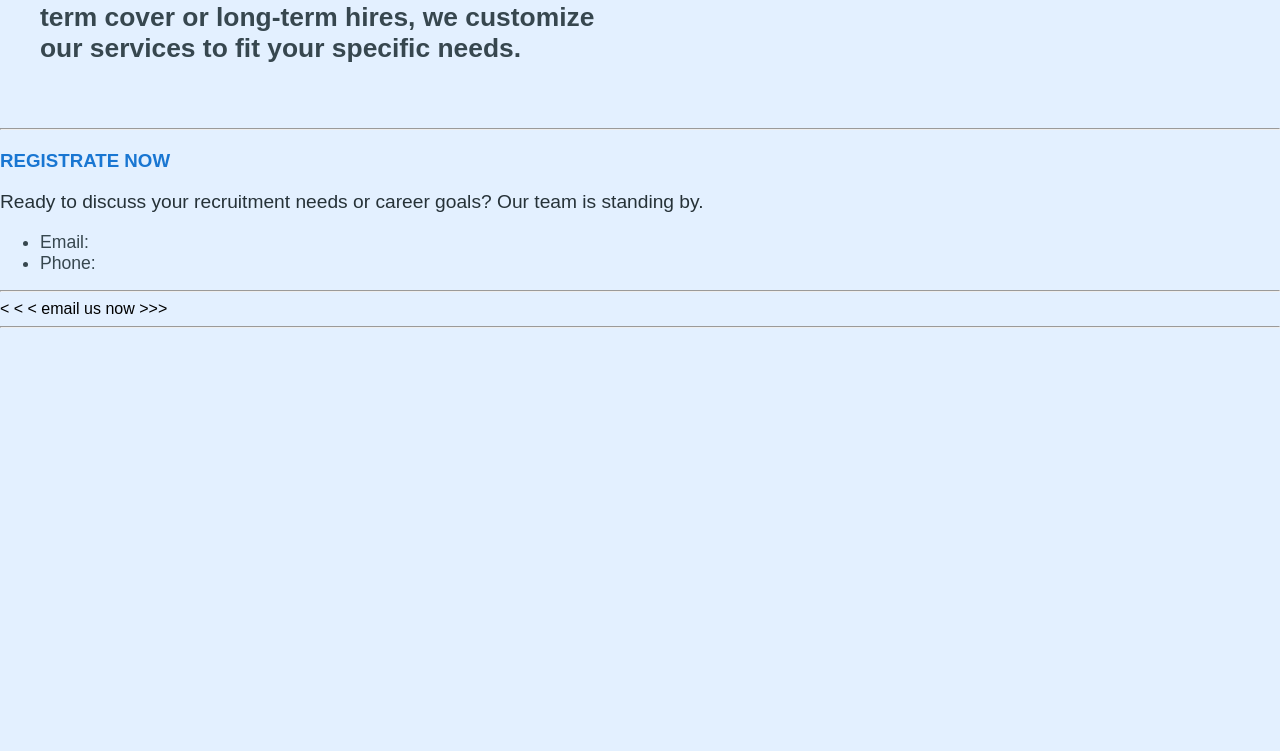
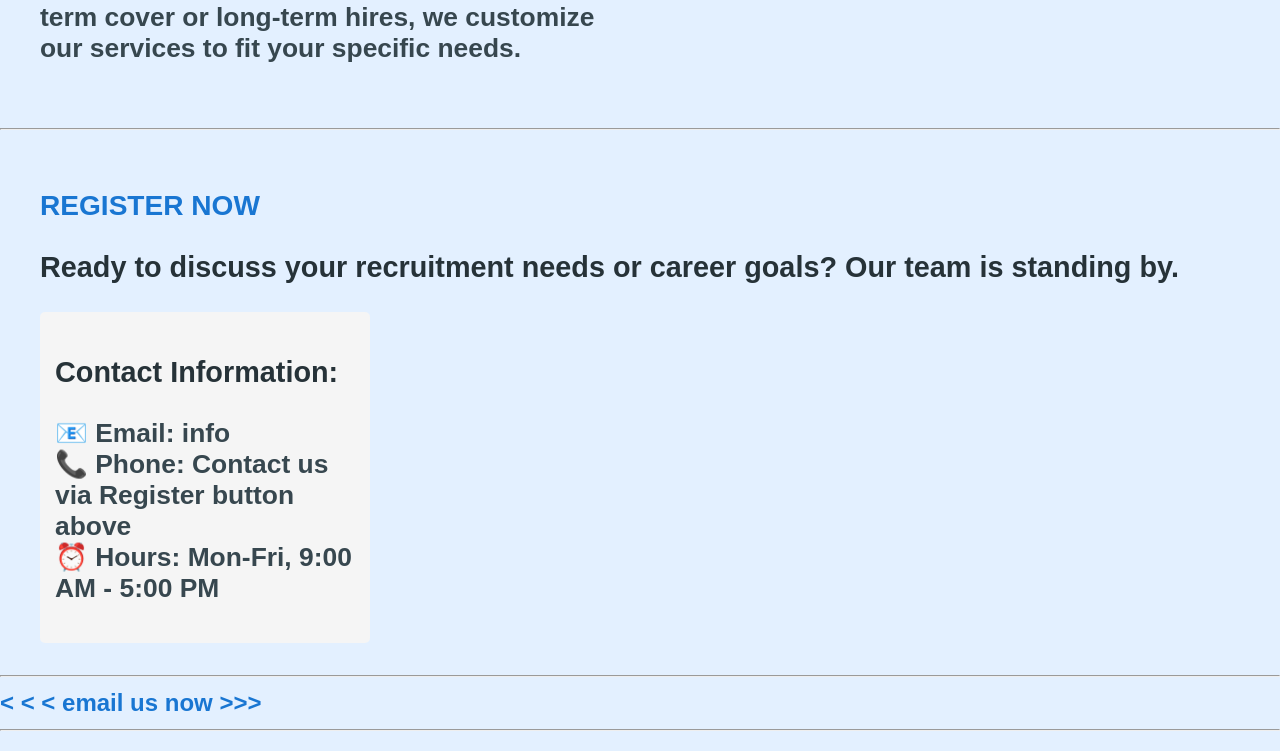
Before and after one commit to ability-partners/AbilityParteners, a plain HTML site: page index.html in a window 1280 px wide. Shown: the part 1402-2153 px from the top of the page. Before the commit the page ends 1738 px from the top, so only its background shows below. Drawn offline with Linux system fonts and the light colour scheme.

Commit message:
Update contact section styling and position

```diff
--- a/index.html
+++ b/index.html
@@ -14,7 +14,7 @@
     </head>
 
     <body>
-    <div style="text-align: right; padding: 20px;">
+    <div style="text-align: left; padding: 20px;">
         <button onclick="confirmCall()" style="display: inline-block; background-color: #4CAF50; color: white; padding: 10px 20px; text-decoration: none; border-radius: 5px; font-weight: bold; border: none; cursor: pointer;">
             📞 Register Now
         </button>
@@ -61,13 +61,18 @@
             </div>
             <hr>
 
-     <!-- TO DO: apdate the text-->
-        <h3>REGISTRATE NOW</h3>
-        <p>Ready to discuss your recruitment needs or career goals? Our team is standing by.</p>
-        <ul>
-            <li>Email:</li>
-            <li>Phone:</li>
-        </ul>
+            <div style="text-align: left; padding: 20px; margin-left: 20px;">
+                <h3>REGISTER NOW</h3>
+                <p>Ready to discuss your recruitment needs or career goals? Our team is standing by.</p>
+                <div style="background-color: #f5f5f5; padding: 15px; border-radius: 5px; max-width: 300px;">
+                    <p><strong>Contact Information:</strong></p>
+                    <ul style="list-style-type: none; padding-left: 0;">
+                        <li>📧 Email: info</li>
+                        <li>📞 Phone: Contact us via Register button above</li>
+                        <li>⏰ Hours: Mon-Fri, 9:00 AM - 5:00 PM</li>
+                    </ul>
+                </div>
+            </div>
 
         <hr>
         &lt; &lt; &lt; email us now &gt;&gt;&gt;
```
